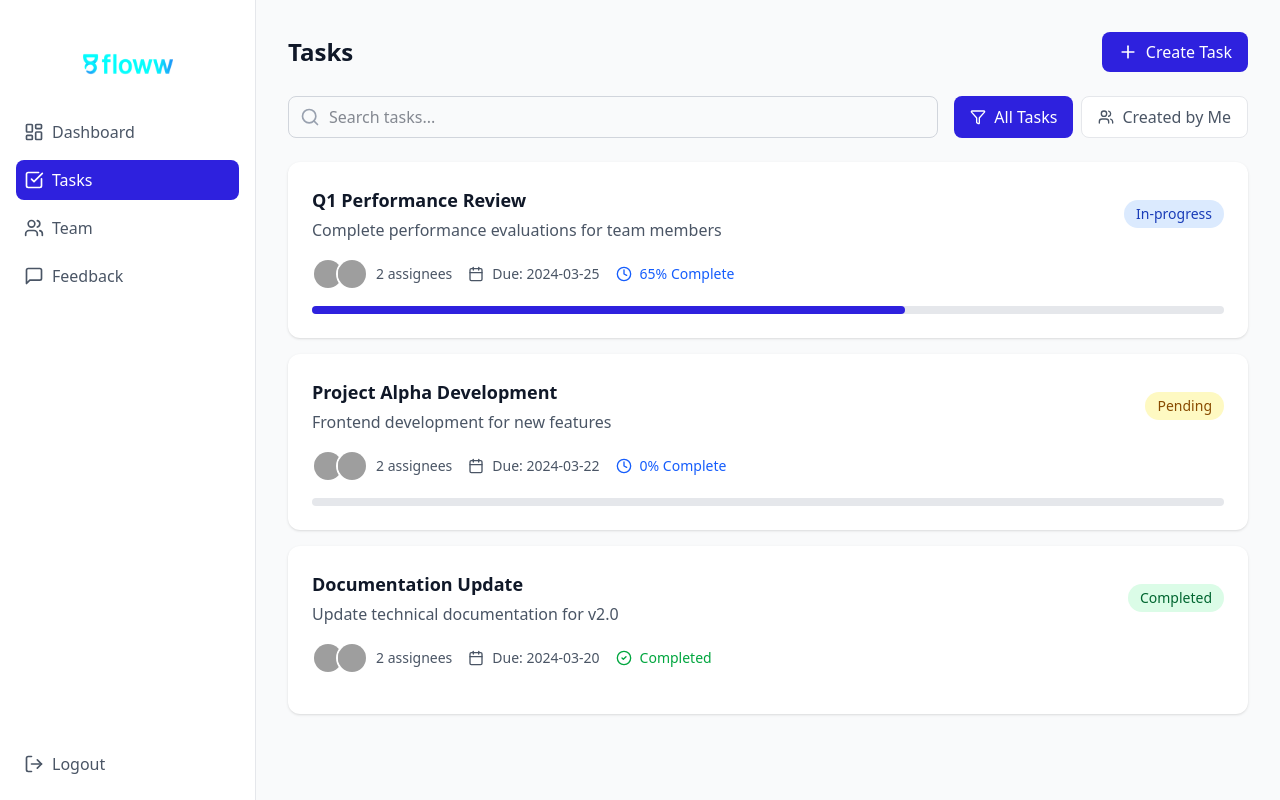
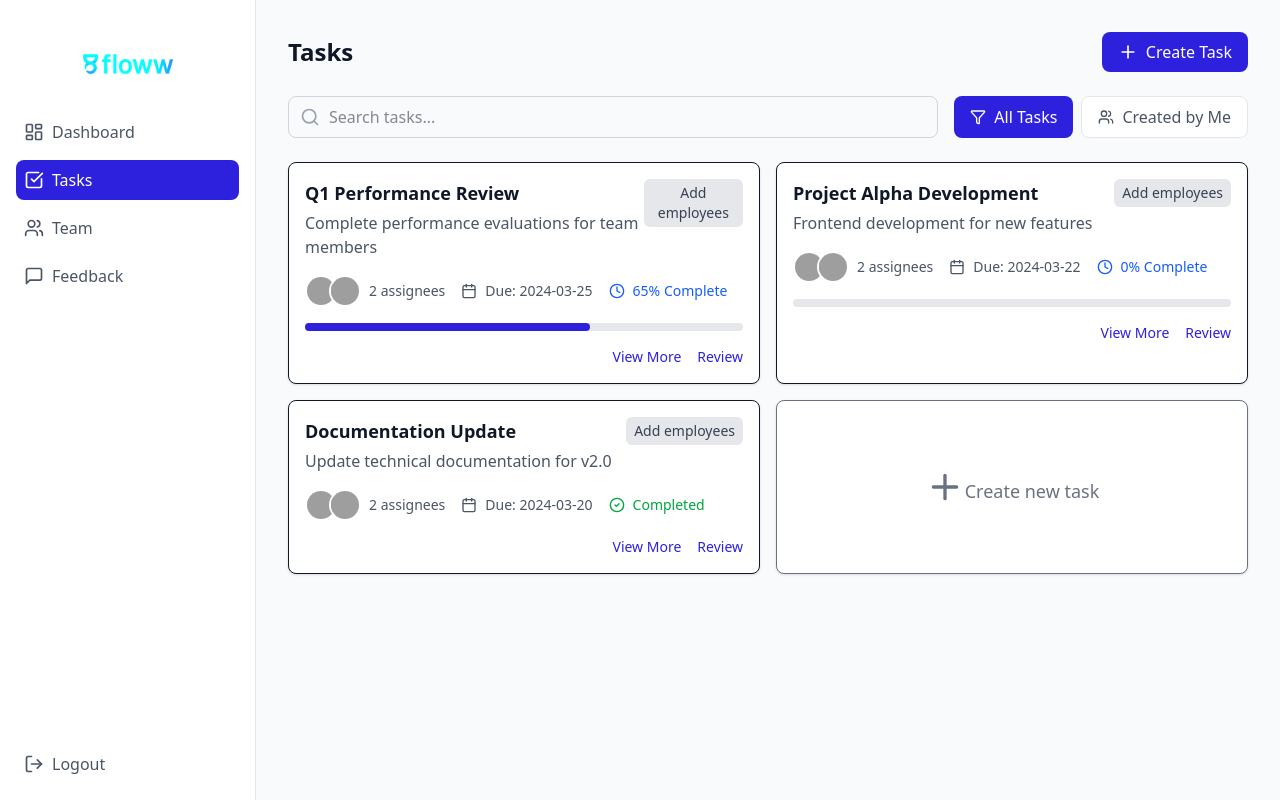
Before and after one commit to Spandan-Mishra/atom-hr, a React (Vite) app in the folder frontend/: page /tasks in a window 1280 px wide. Built offline with nearby package versions, Linux system fonts and the light colour scheme; grey boxes are pictures that could not be loaded.

Commit message:
tasks page updated

```diff
--- a/frontend/src/pages/Tasks.tsx
+++ b/frontend/src/pages/Tasks.tsx
@@ -61,7 +61,8 @@ export default function Tasks() {
     ];
 
     const filteredTasks = tasks.filter(task => {
-    const matchesSearch = task.title.toLowerCase().includes(searchQuery.toLowerCase()) ||
+        const matchesSearch =
+            task.title.toLowerCase().includes(searchQuery.toLowerCase()) ||
             task.description.toLowerCase().includes(searchQuery.toLowerCase());
 
         if (!matchesSearch) return false;
@@ -79,13 +80,25 @@ export default function Tasks() {
         setShowTaskForm(false);
     };
 
+    const handleAddEmployee = (taskId: string) => {
+        console.log(`Adding employee to task: ${taskId}`);
+        // Implement your logic for adding employees here
+    };
+
+    const handleViewMore = (taskId: string) => {
+        console.log(`Viewing more details for task: ${taskId}`);
+        // Implement your logic for viewing more details here
+    };
+
+    const handleReview = (taskId: string) => {
+        console.log(`Reviewing task: ${taskId}`);
+        // Implement your logic for reviewing the task here
+    };
+
     return (
         <div className="space-y-6">
             {showTaskForm ? (
-        <TaskForm
-          onClose={() => setShowTaskForm(false)}
-          onSubmit={handleCreateTask}
-        />
+                <TaskForm onClose={() => setShowTaskForm(false)} onSubmit={handleCreateTask} />
             ) : (
                 <>
                     <div className="flex justify-between items-center">
@@ -152,27 +165,23 @@ export default function Tasks() {
                         </div>
                     </div>
 
-          <div className="space-y-4">
+                    {/* 🔥 Grid layout for task cards (2 per row on md+) */}
+                    <div className="grid grid-cols-1 md:grid-cols-2 gap-4">
                         {filteredTasks.map((task) => (
-              <div key={task.id} className="card hover:shadow-md transition-shadow">
-                <div className="flex flex-col sm:flex-row sm:items-center gap-4 mb-4">
-                  <div className="flex-1">
+                            <div key={task.id} className="card hover:shadow-md transition-shadow p-4 bg-white rounded-lg border">
+                                <div className="flex justify-between items-start mb-4">
+                                    <div>
                                         <h3 className="text-lg font-semibold">{task.title}</h3>
                                         <p className="text-gray-600 mt-1">{task.description}</p>
                                     </div>
-                  <div className="flex items-center gap-2">
-                    <span
-                      className={`px-3 py-1 rounded-full text-sm ${
-                        task.status === 'completed'
-                          ? 'bg-green-100 text-green-800'
-                          : task.status === 'in-progress'
-                          ? 'bg-blue-100 text-blue-800'
-                          : 'bg-yellow-100 text-yellow-800'
-                      }`}
+                                    {isManager && (
+                                        <button
+                                            onClick={() => handleAddEmployee(task.id)}
+                                            className="bg-gray-200 text-gray-700 rounded-md px-2 py-1 text-sm hover:bg-gray-300 transition-colors"
                                         >
-                      {task.status.charAt(0).toUpperCase() + task.status.slice(1)}
-                    </span>
-                  </div>
+                                            Add employees
+                                        </button>
+                                    )}
                                 </div>
 
                                 <div className="flex flex-wrap gap-4 mb-4">
@@ -187,6 +196,11 @@ export default function Tasks() {
                                                     title={assignee.name}
                                                 />
                                             ))}
+                                            {task.assignees.length > 3 && (
+                                                <div className="w-8 h-8 rounded-full bg-gray-300 text-gray-700 flex items-center justify-center text-xs border-2 border-white">
+                                                    +{task.assignees.length - 3}
+                                                </div>
+                                            )}
                                         </div>
                                         <span className="text-sm text-gray-600">
                                             {task.assignees.length} assignee{task.assignees.length !== 1 ? 's' : ''}
@@ -210,7 +224,7 @@ export default function Tasks() {
                                 </div>
 
                                 {task.status !== 'completed' && (
-                  <div className="mt-4">
+                                    <div className="mb-4">
                                         <div className="w-full bg-gray-200 rounded-full h-2">
                                             <div
                                                 className="bg-[#2E21DE] h-2 rounded-full transition-all"
@@ -219,8 +233,29 @@ export default function Tasks() {
                                         </div>
                                     </div>
                                 )}
+
+                                <div className="flex justify-end gap-4">
+                                    <button
+                                        onClick={() => handleViewMore(task.id)}
+                                        className="text-[#2E21DE] hover:underline text-sm"
+                                    >
+                                        View More
+                                    </button>
+                                    <button
+                                        onClick={() => handleReview(task.id)}
+                                        className="text-[#2E21DE] hover:underline text-sm"
+                                    >
+                                        Review
+                                    </button>
+                                </div>
                             </div>
                         ))}
+                        {isManager && (
+                            <div className="card bg-white rounded-lg border flex items-center justify-center text-gray-500 hover:bg-gray-100 cursor-pointer transition-colors" onClick={() => setShowTaskForm(true)}>
+                                <Plus className="w-10 h-10" />
+                                <div className="text-lg mt-2">Create new task</div>
+                            </div>
+                        )}
                     </div>
                 </>
             )}
```
Lines whose indentation alone changed are shown as unchanged.
